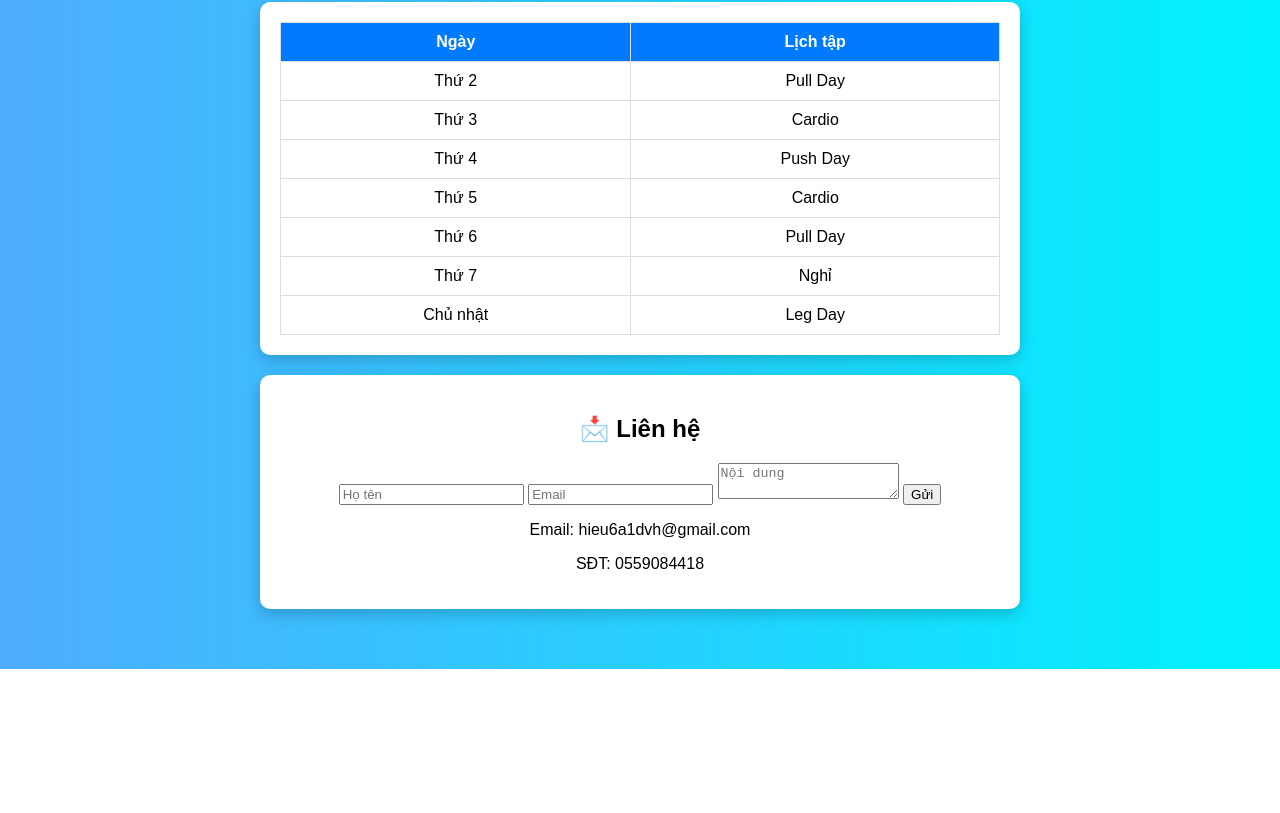
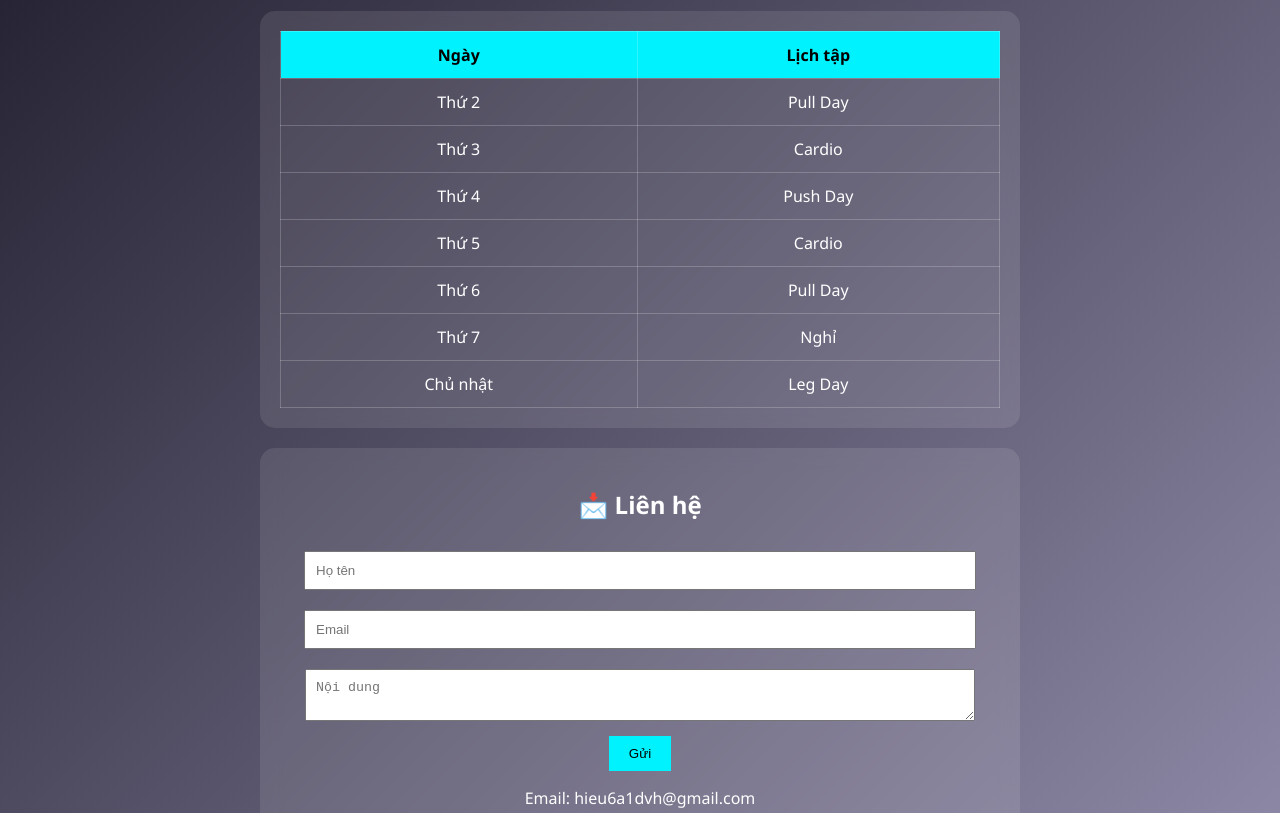
Before and after one commit to qhieu0401-hash/Quanghieu12A3-website, a plain HTML site: page schedule.html in a window 1280 px wide. Shown: the part 167-980 px from the top of the page. Before the commit the page ends 836 px from the top, so only its background shows below. Drawn offline with Linux system fonts and the light colour scheme.

Commit message:
Update style.css

```diff
--- a/style.css
+++ b/style.css
@@ -1,11 +1,12 @@
 body {
-    font-family: Arial, sans-serif;
     margin: 0;
-    background: linear-gradient(to right, #4facfe, #00f2fe);
+    font-family: 'Segoe UI', sans-serif;
+    background: linear-gradient(135deg, #1f1c2c, #928dab);
+    color: white;
 }
 
 .navbar {
-    background: #111;
+    background: rgba(0,0,0,0.7);
     padding: 15px;
     text-align: center;
 }
@@ -15,10 +16,11 @@ body {
     margin: 0 20px;
     text-decoration: none;
     font-weight: bold;
+    transition: 0.3s;
 }
 
 .navbar a:hover {
-    color: yellow;
+    color: #00f2fe;
 }
 
 .container {
@@ -26,19 +28,33 @@ body {
     text-align: center;
 }
 
+.subtitle {
+    color: #00f2fe;
+}
+
 .avatar {
-    width: 150px;
+    width: 160px;
     border-radius: 50%;
-    margin: 20px 0;
+    border: 3px solid #00f2fe;
 }
 
 .card {
-    background: white;
+    background: rgba(255,255,255,0.1);
     padding: 20px;
     margin: 20px auto;
     width: 60%;
-    border-radius: 10px;
-    box-shadow: 0 5px 15px rgba(0,0,0,0.2);
+    border-radius: 15px;
+    backdrop-filter: blur(10px);
+    transition: 0.3s;
+}
+
+.card:hover {
+    transform: scale(1.03);
+}
+
+ul {
+    list-style: none;
+    padding: 0;
 }
 
 table {
@@ -47,11 +63,37 @@ table {
 }
 
 th, td {
-    padding: 10px;
-    border: 1px solid #ddd;
+    padding: 12px;
+    border: 1px solid rgba(255,255,255,0.2);
 }
 
 th {
-    background: #007BFF;
-    color: white;
+    background: #00f2fe;
+    color: black;
 }
+
+input, textarea {
+    width: 90%;
+    padding: 10px;
+    margin: 10px;
+}
+
+button {
+    padding: 10px 20px;
+    background: #00f2fe;
+    border: none;
+    cursor: pointer;
+}
+
+button:hover {
+    background: #00c6ff;
+}
+
+.fade-in {
+    animation: fade 1s ease-in;
+}
+
+@keyframes fade {
+    from {opacity: 0;}
+    to {opacity: 1;}
+}
```
